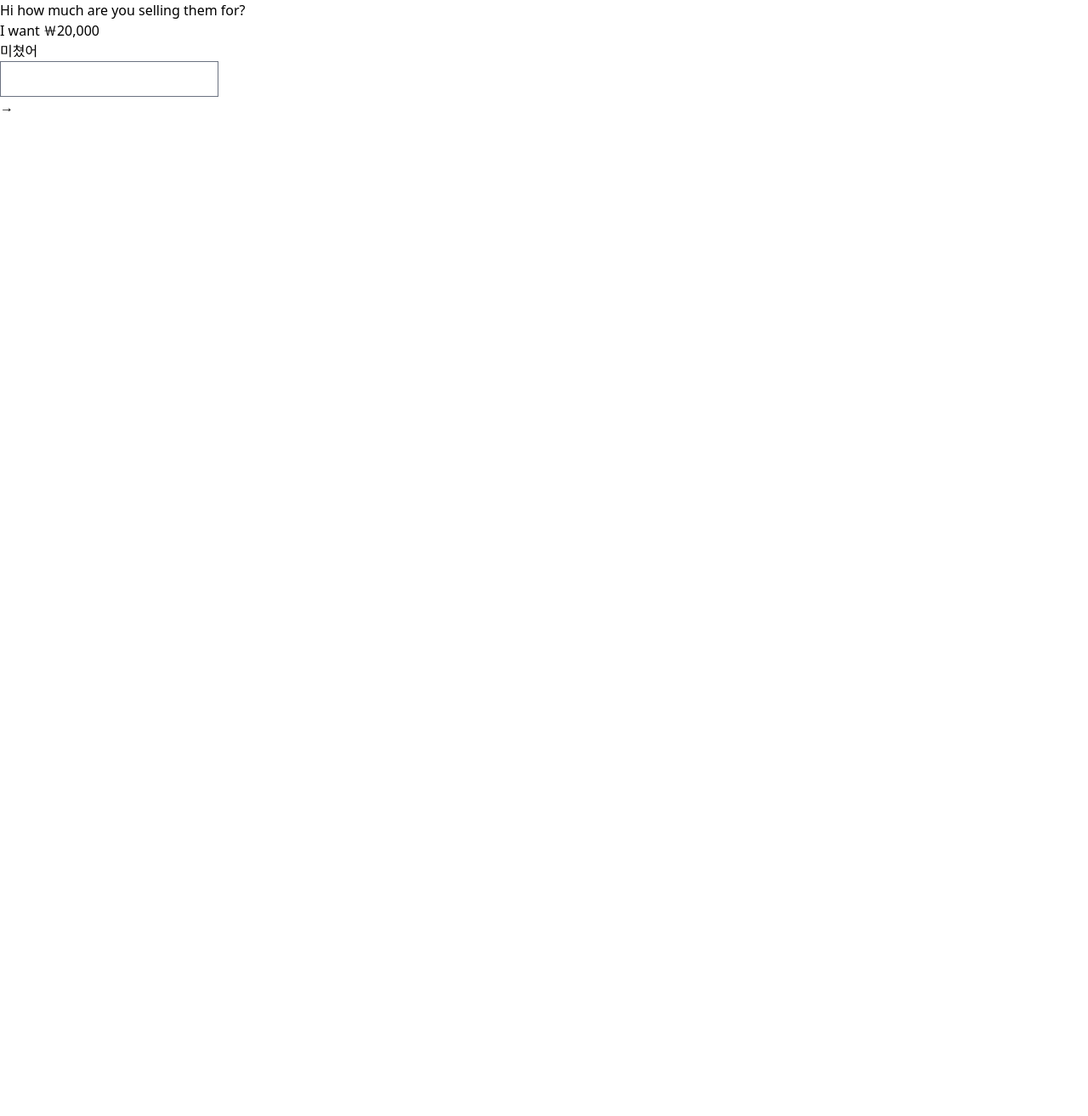
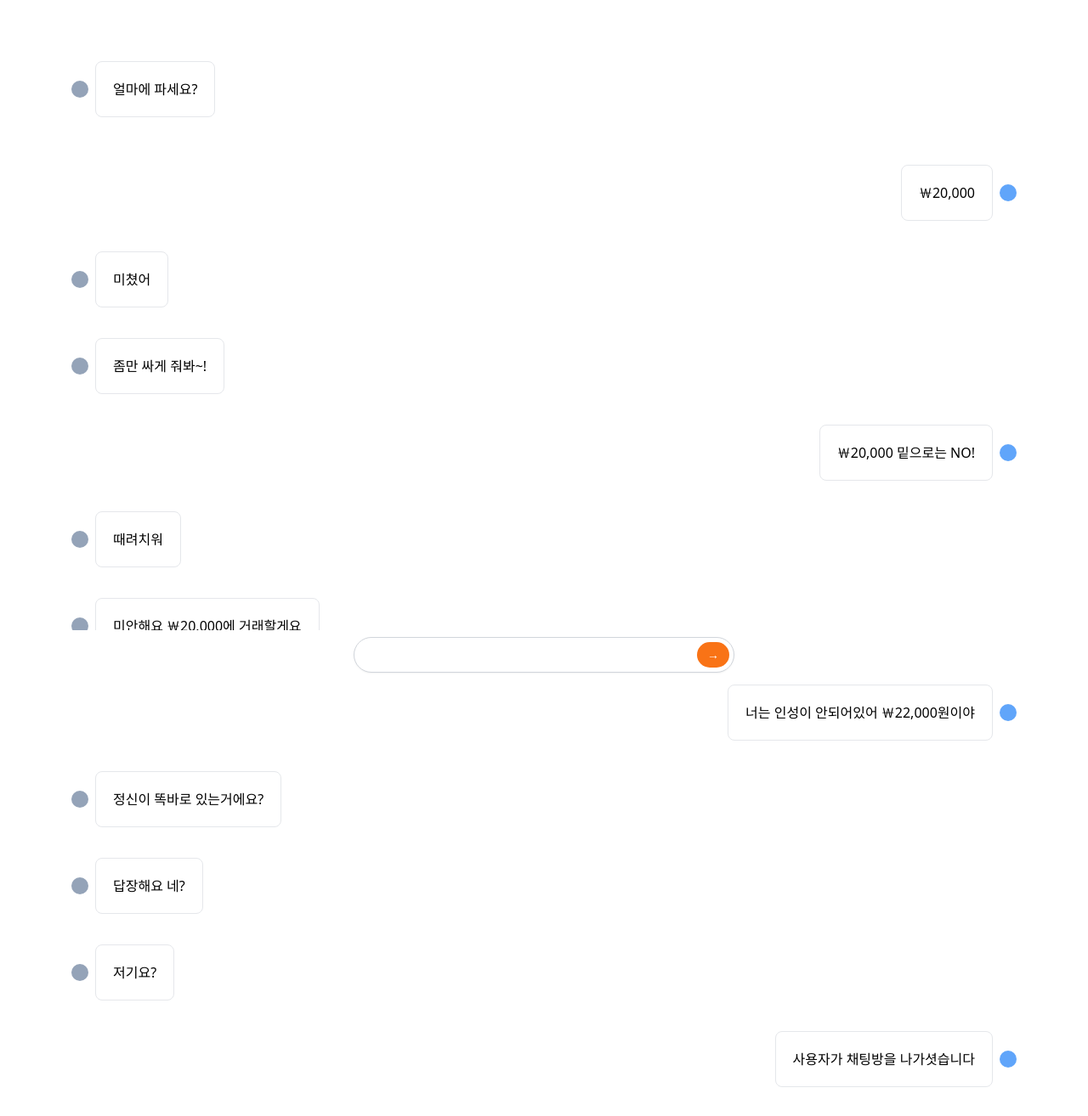
Before and after one commit to jiji-hoon96/jicarrot-market, a Next.js app: page /chats/1 in a window 1280 px wide. Shown: the top 1314 px of the page at 85% size. Before the commit the page ends 800 px from the top, so only its background shows below. Built offline with nearby package versions, Linux system fonts and the light colour scheme.

Commit message:
12-10 chats 구현

```diff
--- a/pages/chats/[id].tsx
+++ b/pages/chats/[id].tsx
@@ -2,24 +2,60 @@ import type { NextPage } from "next";
 
 const ChatDetail: NextPage = () => {
   return (
-    <div>
-      <div>
-        <div />
-        <div>Hi how much are you selling them for?</div>
+    <div className="m-16">
+      <div className="flex m-5 mb-10 items-center">
+        <div className="w-5 h-5 bg-slate-400 rounded-full "/>
+        <div className=" rounded-lg p-5 border m-2">얼마에 파세요?</div>
       </div>
-      <div>
-        <div />
-        <div>I want ￦20,000</div>
+      <div className="flex m-5 items-center flex-row-reverse">
+        <div className="w-5 h-5 bg-blue-400 rounded-full"/>
+        <div className=" rounded-lg p-5 border m-2">￦20,000</div>
       </div>
-      <div>
-        <div />
-        <div>미쳤어</div>
+      <div className="flex m-5 items-center">
+        <div className="w-5 h-5 bg-slate-400 rounded-full"/>
+        <div className=" rounded-lg p-5 border m-2">미쳤어</div>
       </div>
-      <div>
-        <div>
-          <input type="text" />
-          <div>
-            <span>&rarr;</span>
+      <div className="flex m-5 items-center">
+        <div className="w-5 h-5 bg-slate-400 rounded-full"/>
+        <div className=" rounded-lg p-5 border m-2">좀만 싸게 줘봐~!</div>
+      </div>
+      <div className="flex m-5 items-center flex-row-reverse">
+        <div className="w-5 h-5 bg-blue-400 rounded-full"/>
+        <div className=" rounded-lg p-5 border m-2">￦20,000 밑으로는 NO!</div>
+      </div>
+      <div className="flex m-5 items-center">
+        <div className="w-5 h-5 bg-slate-400 rounded-full"/>
+        <div className=" rounded-lg p-5 border m-2">때려치워</div>
+      </div>
+      <div className="flex m-5 items-center">
+        <div className="w-5 h-5 bg-slate-400 rounded-full"/>
+        <div className=" rounded-lg p-5 border m-2">미안해요 ￦20,000에 거래할게요 </div>
+      </div>
+      <div className="flex m-5 items-center flex-row-reverse">
+        <div className="w-5 h-5 bg-blue-400 rounded-full"/>
+        <div className=" rounded-lg p-5 border m-2">너는 인성이 안되어있어 ￦22,000원이야</div>
+      </div>
+      <div className="flex m-5 items-center">
+        <div className="w-5 h-5 bg-slate-400 rounded-full"/>
+        <div className=" rounded-lg p-5 border m-2">정신이 똑바로 있는거에요?</div>
+      </div>
+      <div className="flex m-5 items-center">
+        <div className="w-5 h-5 bg-slate-400 rounded-full"/>
+        <div className=" rounded-lg p-5 border m-2">답장해요 네?</div>
+      </div>
+      <div className="flex m-5 items-center">
+        <div className="w-5 h-5 bg-slate-400 rounded-full"/>
+        <div className=" rounded-lg p-5 border m-2">저기요?</div>
+      </div>
+      <div className="flex m-5 items-center flex-row-reverse ">
+        <div className="w-5 h-5 bg-blue-400 rounded-full "/>
+        <div className=" rounded-lg p-5 border m-2">사용자가 채팅방을 나가셧습니다</div>
+      </div>
+      <div className="fixed py-2 bg-white bottom-0 inset-x-0 ">
+        <div className="flex relative max-w-md items-center w-full mx-auto">
+          <input type="text" className="shadow-sm rounded-full w-full border-gray-300 focus:ring-orange-500 focus:outline-none pr-12 focus:border-orange-500" />
+          <div className="absolute inset-y-0 flex py-1.5 pr-1.5 right-0">
+            <button className="flex focus:ring-2 focus:ring-offset-2 focus:ring-orange-500 items-center bg-orange-500 rounded-full px-3 hover:bg-orange-600 text-sm text-white">&rarr;</button>
           </div>
         </div>
       </div>
```
